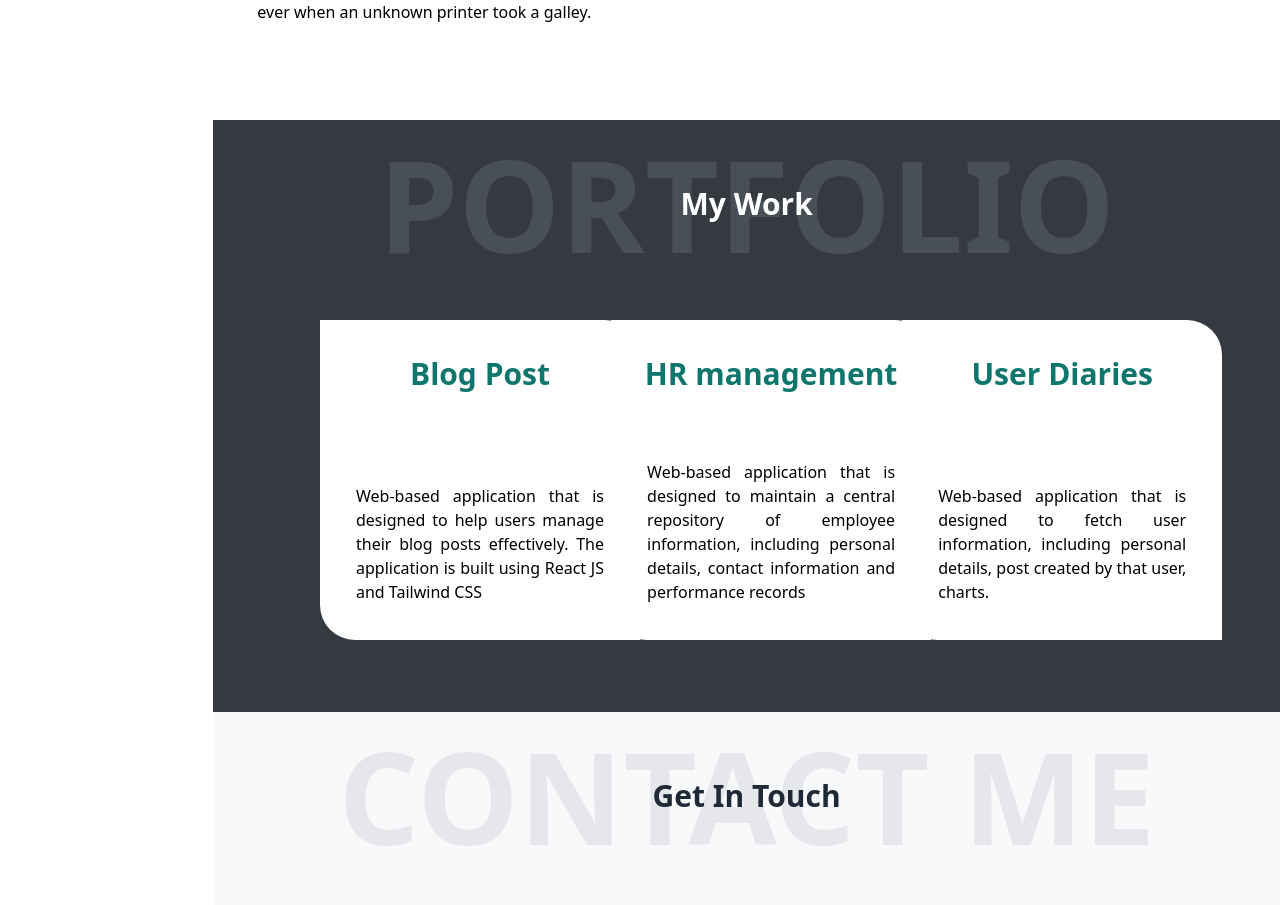
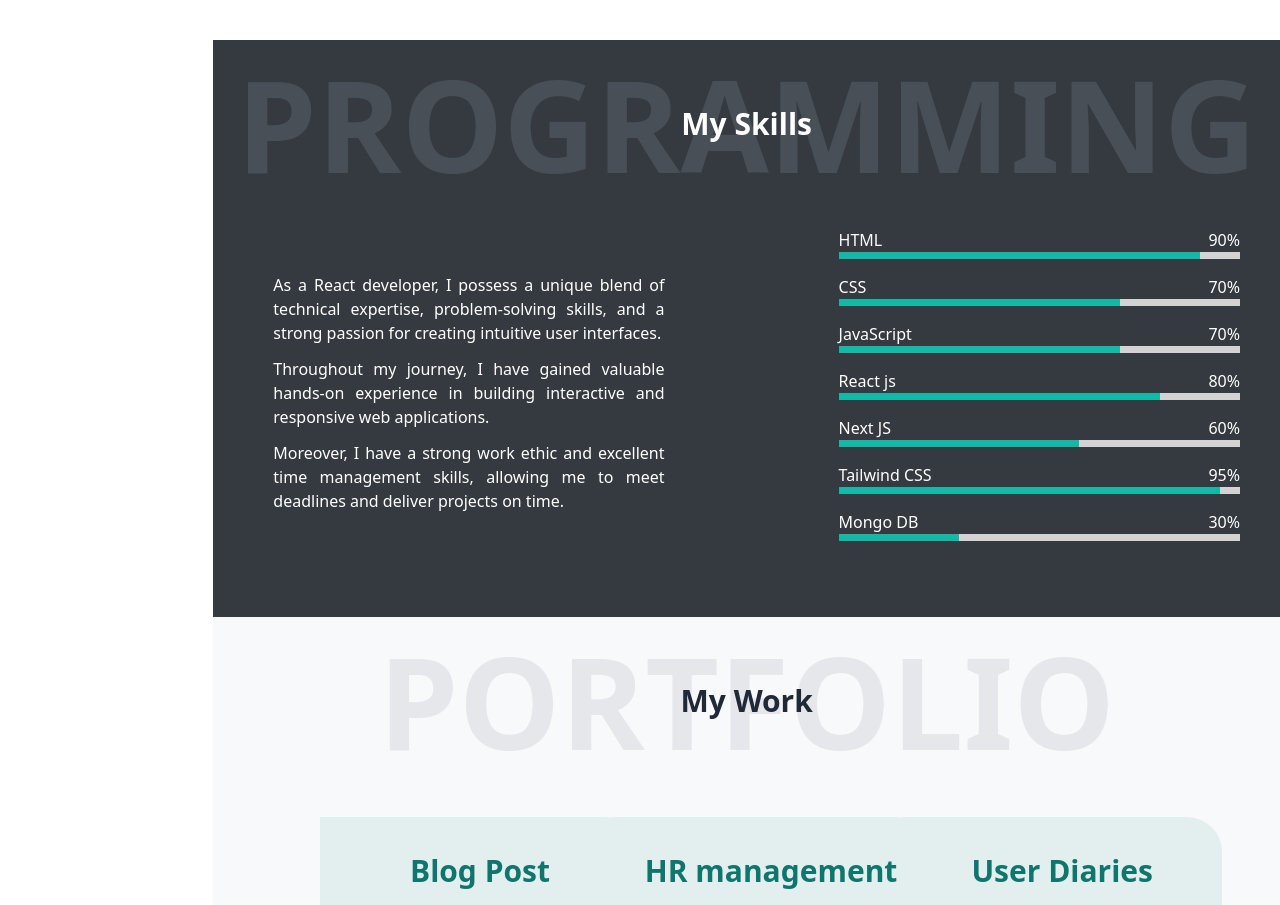
Before and after one commit to RuchitaSenjaliya001/Personal-Portfolio, a React (Vite) app: page / in a window 1280 px wide. Shown: the part 1480-2385 px from the top of the page. Built offline with nearby package versions, Linux system fonts and the light colour scheme.

Commit message:
add contact form functionality & also skills section

```diff
--- a/package.json
+++ b/package.json
@@ -10,6 +10,7 @@
     "preview": "vite preview"
   },
   "dependencies": {
+    "@emailjs/browser": "^3.11.0",
     "react": "^18.2.0",
     "react-dom": "^18.2.0",
     "react-icons": "^4.8.0",
--- a/src/App.jsx
+++ b/src/App.jsx
@@ -4,6 +4,7 @@ import Home from './components/Home'
 import About from './components/About'
 import Portfolio from './components/Portfolio'
 import Contact from './components/Contact'
+import Skills from './components/Skills'
 
 function App() {
   return (
@@ -13,6 +14,7 @@ function App() {
         <Home />
         <section>
           <About />
+          <Skills />
           <Portfolio />
           <Contact />
         </section>
--- a/src/components/About.jsx
+++ b/src/components/About.jsx
@@ -2,7 +2,7 @@ import resume from "../assets/resume.pdf";
 
 export default function About() {
     return (
-        <div className="flex flex-col justify-around lg:h-screen" id="about">
+        <div className="flex flex-col justify-around lg:h-[90vh]" id="about">
             <div className="md:relative text-center">
                 <h1 className="hidden md:block text-9xl w-full uppercase font-bold opacity-20 text-gray-400">
                     About Me
@@ -52,6 +52,7 @@ export default function About() {
                     </a>
                 </div>
             </div>
+
             {/* <div className="flex justify-around items-center flex-wrap lg:flex-nowrap text-center p-5 ">
                 <div className="px-3">
                     <h1 className="text-5xl font-semibold text-gray-500">1+</h1>
--- a/src/components/Contact.jsx
+++ b/src/components/Contact.jsx
@@ -1,17 +1,33 @@
 
+import { useRef } from 'react';
 import { BsLinkedin } from 'react-icons/bs'
 import { BsGithub } from 'react-icons/bs'
 import { MdMail } from 'react-icons/md'
+import emailjs from '@emailjs/browser';
 
 export default function Contact() {
 
+    const form = useRef()
+
+    const sendEmail = (e) => {
+        e.preventDefault();
+
+        emailjs.sendForm('service_tt7p4vs', 'template_vib49sm', form.current, 'oJLyPTNJ13Nt4L9kM')
+            .then((result) => {
+                console.log(result.text);
+            }, (error) => {
+                console.log(error.text);
+            });
+        e.target.reset()
+    };
+
     return (
-        <div className="h-full bg-[#F8F9FA] flex flex-col justify-around pt-5" id="contact">
+        <div className="h-full bg-[#343A40] text-white flex flex-col justify-around pt-5" id="contact">
             <div className="md:relative text-center">
                 <h1 className="hidden md:block text-9xl w-full uppercase font-bold opacity-20 text-gray-400">
                     Contact me
                 </h1>
-                <p className="w-full md:absolute md:top-2/4 md:left-2/4 md:-translate-x-2/4 md:-translate-y-2/4 font-bold text-gray-800 md:text-3xl text-2xl py-4">
+                <p className="w-full md:absolute md:top-2/4 md:left-2/4 md:-translate-x-2/4 md:-translate-y-2/4 font-bold text-white md:text-3xl text-2xl py-4">
                     Get In Touch
                 </p>
             </div>
@@ -19,7 +35,7 @@ export default function Contact() {
             <div className="md:flex  my-4 px-6">
                 <div className="pl-5 text-lg flex flex-col space-y-5 justify-around sm:flex-wrap md:flex-nowrap">
                     <div>
-                        <h1 className="font-semibold uppercase">Address</h1>
+                        <h1 className="font-semibold uppercase pb-2">Address</h1>
                         <div>
                             <p>301, Aakruti flat</p>
                             <p>A1-104, Palladium,</p>
@@ -28,14 +44,14 @@ export default function Contact() {
                         </div>
                     </div>
                     <div>
-                        <h1 className="font-semibold uppercase">Contact</h1>
+                        <h1 className="font-semibold uppercase pb-2">Contact</h1>
                         <div>
                             <p>+91 9510868349</p>
                             <p>+91 9510868349</p>
                         </div>
                     </div>
                     <div>
-                        <h1 className="font-semibold uppercase">FOLLOW ME</h1>
+                        <h1 className="font-semibold uppercase pb-2">FOLLOW ME</h1>
                         <div className="pr-6 flex space-x-6 text-lg">
                             <a href="https://github.com/RuchitaSenjaliya001" target="_blank" rel="noreferrer"><BsLinkedin className='cursor-pointer hover:text-[#17C097] duration-300' /></a>
                             <a href="https://github.com/RuchitaSenjaliya001" target="_blank" rel="noreferrer"><BsGithub className='cursor-pointer hover:text-[#17C097] duration-300' /></a>
@@ -43,11 +59,11 @@ export default function Contact() {
                         </div>
                     </div>
                 </div>
-                <div className="col-span-4 grid grid-cols-4 gap-4 w-full py-5 my-6">
+                <form className="col-span-4 grid grid-cols-4 gap-4 w-full py-5 my-6 text-black" ref={form} onSubmit={sendEmail}>
                     <div className="col-span-4 md:col-span-2">
                         <input
                             type="text"
-                            name="name"
+                            name="user_name"
                             id="name"
                             placeholder="Name"
                             className="text-lg w-full border rounded-lg border-gray-400 p-3"
@@ -56,7 +72,7 @@ export default function Contact() {
                     <div className="col-span-4 md:col-span-2">
                         <input
                             type="email"
-                            name="email"
+                            name="user_email"
                             id="email"
                             placeholder="Email"
                             className="text-lg w-full border rounded-lg border-gray-400 p-3"
@@ -64,7 +80,7 @@ export default function Contact() {
                     </div>
                     <div className="col-span-4">
                         <textarea
-                            name="feedback"
+                            name="message"
                             id="feedback"
                             cols="60"
                             rows="7"
@@ -77,9 +93,9 @@ export default function Contact() {
                             Send Now{" "}
                         </button>
                     </div>
-                </div>
+                </form>
             </div>
-            <div className="text-center py-4 bg-[#343A40] text-white">
+            <div className="text-center py-4 bg-[#F8F9FA] text-black">
                 <p className="text-lg">
                     Copyright &#169; 2023{" "}
                     <span className="text-[#14c097] font-bold">
--- a/src/components/FlippableCard.jsx
+++ b/src/components/FlippableCard.jsx
@@ -3,7 +3,7 @@ import "../index.css";
 
 export default function FlippableCard({ title, desc, image, hash, gitUrl, visit }) {
     return (
-        <div className="flip-card bg-white rounded-tr-[35px] rounded-bl-[35px] p-4 h-80 min-w-[320px]">
+        <div className="flip-card bg-[#e3efee] rounded-tr-[35px] rounded-bl-[35px] p-4 h-80 min-w-[320px]">
             <div className="flip-card-inner">
                 <div className="flip-card-front flex flex-col justify-between py-5">
                     <h1 className="text-3xl font-bold pb-10 text-center text-teal-700">
--- a/src/components/Portfolio.jsx
+++ b/src/components/Portfolio.jsx
@@ -12,12 +12,12 @@ import FlippableCard from "./FlippableCard";
 
 export default function Portfolio() {
     return (
-        <div className="bg-[#343A40] py-5" id="portfolio">
+        <div className="bg-[#F8F9FA] py-5" id="portfolio">
             <div className="md:relative text-center">
                 <h1 className="hidden md:block text-9xl w-full uppercase font-bold opacity-20 text-gray-400">
                     Portfolio
                 </h1>
-                <p className="w-full md:absolute md:top-2/4 md:left-2/4 md:-translate-x-2/4 md:-translate-y-2/4 font-bold  md:text-3xl text-2xl py-4 text-white">
+                <p className="w-full md:absolute md:top-2/4 md:left-2/4 md:-translate-x-2/4 md:-translate-y-2/4 font-bold md:text-3xl text-2xl text-gray-800 py-4">
                     My Work
                 </p>
             </div>
--- a/src/components/Sidebar.jsx
+++ b/src/components/Sidebar.jsx
@@ -20,7 +20,9 @@ export default function Sidebar() {
                     <li className="hover:text-[#17C097] duration-300">
                         <a href="#about">About Me</a>
                     </li>
-
+                    <li className="hover:text-[#17C097] duration-300">
+                        <a href="#skills">Skills</a>
+                    </li>
                     <li className="hover:text-[#17C097] duration-300">
                         <a href="#portfolio">Portfolio</a>
                     </li>
--- /dev/null
+++ b/src/components/Skills.jsx
@@ -0,0 +1,78 @@
+
+
+export default function Skills() {
+    return (
+        <div className="bg-[#343A40] py-5" id="skills">
+            <div className="md:relative text-center">
+                <h1 className="hidden md:block text-9xl w-full uppercase font-bold opacity-20 text-gray-400">
+                    Programming
+                </h1>
+                <p className="w-full md:absolute md:top-2/4 md:left-2/4 md:-translate-x-2/4 md:-translate-y-2/4 font-bold md:text-3xl text-2xl text-white py-4">
+                    My Skills
+                </p>
+            </div>
+            <div className="skill-content flex flex-wrap justify-between items-center px-5 py-10 text-white">
+                <div className="column left w-[42%] pl-10">
+
+                    <p className="text-justify pb-3">As a React developer, I possess a unique blend of technical expertise, problem-solving skills, and a strong passion for creating intuitive user interfaces.</p>
+
+                    <p className="text-justify pb-3">Throughout my journey, I have gained valuable hands-on experience in building interactive and responsive web applications.</p>
+
+                    <p className="text-justify">Moreover, I have a strong work ethic and excellent time management skills, allowing me to meet deadlines and deliver projects on time.</p>
+                </div>
+                <div className="w-[43%]">
+                    <div className=" mb-4 px-5">
+                        <div className=" flex justify-between items-center">
+                            <span>HTML</span>
+                            <span>90%</span>
+                        </div>
+                        <div className="w-full h-[7px] bg-[#d3d3d3] relative before:absolute before:h-full before:w-[90%] before:top-0 before:left-0 before:bg-teal-500"></div>
+                    </div>
+                    <div className="mb-4 px-5">
+                        <div className="flex justify-between items-center">
+                            <span>CSS</span>
+                            <span>70%</span>
+                        </div>
+                        <div className="w-full h-[7px] bg-[#d3d3d3] relative before:absolute before:h-full before:w-[70%] before:top-0 before:left-0 before:bg-teal-500"></div>
+                    </div>
+                    <div className="mb-4 px-5">
+                        <div className="flex justify-between items-center">
+                            <span>JavaScript</span>
+                            <span>70%</span>
+                        </div>
+                        <div className="w-full h-[7px] bg-[#d3d3d3] relative before:absolute before:h-full before:w-[70%] before:top-0 before:left-0 before:bg-teal-500"></div>
+                    </div>
+                    <div className="mb-4 px-5">
+                        <div className="flex justify-between items-center">
+                            <span>React js</span>
+                            <span>80%</span>
+                        </div>
+                        <div className="w-full h-[7px] bg-[#d3d3d3] relative before:absolute before:h-full before:w-[80%] before:top-0 before:left-0 before:bg-teal-500"></div>
+                    </div>
+                    <div className="mb-4 px-5">
+                        <div className="flex justify-between items-center">
+                            <span>Next JS</span>
+                            <span>60%</span>
+                        </div>
+                        <div className="w-full h-[7px] bg-[#d3d3d3] relative before:absolute before:h-full before:w-[60%] before:top-0 before:left-0 before:bg-teal-500"></div>
+                    </div>
+                    <div className="mb-4 px-5">
+                        <div className="flex justify-between items-center">
+                            <span>Tailwind CSS</span>
+                            <span>95%</span>
+                        </div>
+                        <div className="w-full h-[7px] bg-[#d3d3d3] relative before:absolute before:h-full before:w-[95%] before:top-0 before:left-0 before:bg-teal-500"></div>
+                    </div>
+                    <div className="mb-4 px-5">
+                        <div className="flex justify-between items-center">
+                            <span>Mongo DB</span>
+                            <span>30%</span>
+                        </div>
+                        <div className="w-full h-[7px] bg-[#d3d3d3] relative before:absolute before:h-full before:w-[30%] before:top-0 before:left-0 before:bg-teal-500"></div>
+                    </div>
+                </div>
+
+            </div>
+        </div>
+    )
+}
```
Also changed, not shown: src/components/Achievements.jsx (added, +16 -0 lines), 1 other file (tests, documents, lock files or other folders).
